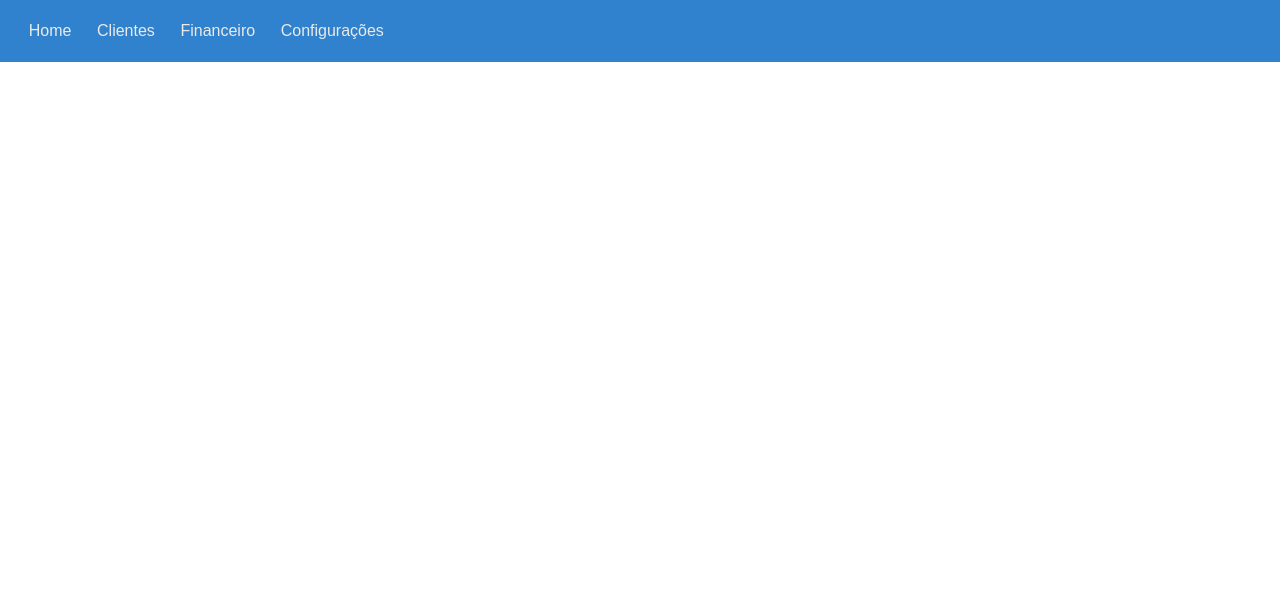
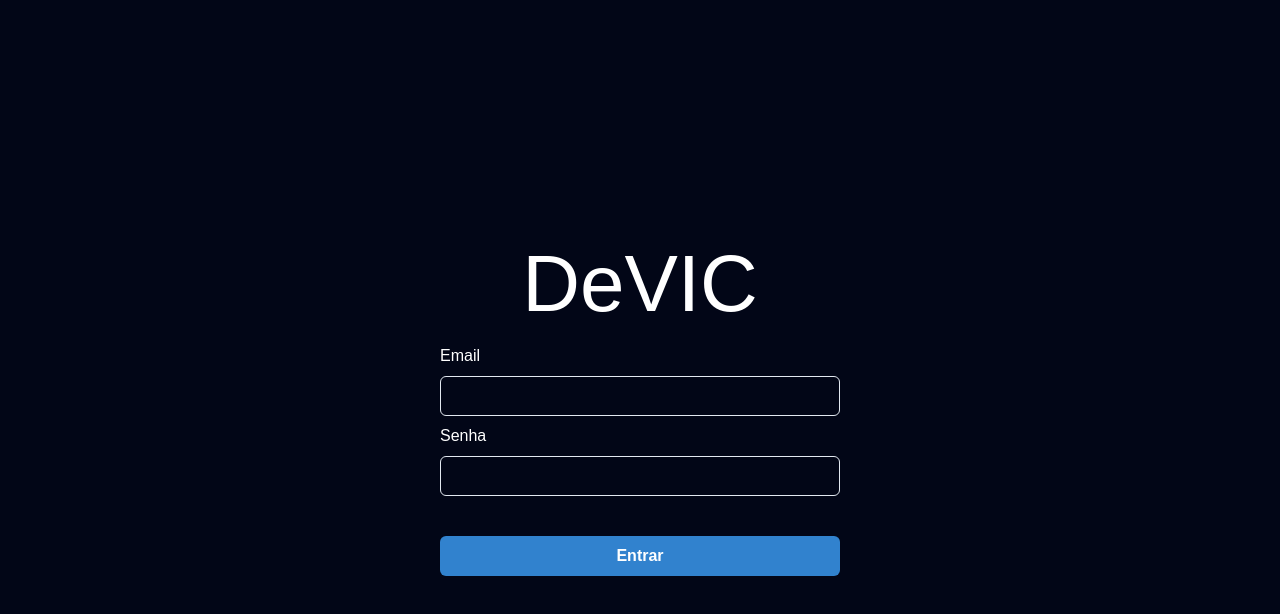
Before and after one commit to DenilsonNunes/Monitor-devic, a React (Vite) app in the folder frontend/: page /login in a window 1280 px wide. Shown: the top 614 px of the page. Built offline with nearby package versions, Linux system fonts and the light colour scheme.

Commit message:
Adiconado PAgina de Login

```diff
--- a/frontend/package.json
+++ b/frontend/package.json
@@ -20,6 +20,7 @@
     "react": "^18.2.0",
     "react-apexcharts": "^1.4.1",
     "react-dom": "^18.2.0",
+    "react-icons": "^5.2.1",
     "react-quill": "^2.0.0",
     "react-router-dom": "^6.22.3"
   },
--- a/frontend/src/App.jsx
+++ b/frontend/src/App.jsx
@@ -1,8 +1,9 @@
 import './App.css'
 
-import { BrowserRouter, Route, Routes } from 'react-router-dom'
+import { BrowserRouter, Navigate, Route, Routes } from 'react-router-dom'
 
 // Pages
+import Login from './pages/Login';
 import Home from './pages/Home';
 import Clientes from './pages/Clientes';
 import Financeiro from './pages/Financeiro/Financeiro';
@@ -22,14 +23,18 @@ function App() {
       <BrowserRouter>
 
         {/* <NavbarTeste/>*/}
-        <Navbar/>
+
 
           <Routes>
+
+            <Route path='/login' element={<Login/>}/>
             <Route path='/home' element={<Home/>}/>
             <Route path='/clientes' element={<Clientes/>}/>
             <Route path='/financeiro' element={<Financeiro/>}/>
             <Route path='/configurações' element={<Configuracoes/>}/>
             <Route path='/financeiro/contas-a-receber' element={<ContasAreceber/>}/>
+            <Route path='*' element={<Navigate to="/home"/>}/>
+
 
           </Routes>
 
--- /dev/null
+++ b/frontend/src/components/FormLogin/FormLogin.jsx
@@ -0,0 +1,61 @@
+import { useState, useEffect } from 'react';
+
+import {
+  FormControl,
+  FormLabel,
+  Input,
+  Button,
+  FormErrorMessage,
+  Box,
+  Text
+}
+  from '@chakra-ui/react'
+
+
+const FormLogin = () => {
+
+
+
+    return (
+      <Box
+        minHeight='100vh'
+        minWidth='100vw'
+        display='flex'
+        flexDirection='column'
+        justifyContent='center'
+        alignItems='center'
+        bg='#020617'
+        color='white'
+      >
+        <Text fontSize={80}>DeVIC</Text>
+        <FormControl  width={400} >
+
+
+        <FormLabel>Email</FormLabel>
+        <Input type='email'  />
+        {/*isErrorEmail && <FormErrorMessage>Email is required.</FormErrorMessage> */}
+
+
+        <FormLabel marginTop={2}>Senha</FormLabel>
+        <Input type='password'/>
+        {/*isErrorSenha && <FormErrorMessage>Informe a Senha</FormErrorMessage> */}
+
+
+
+          <Button
+            marginTop={10}
+            type='submit'
+            width='100%'
+            colorScheme='blue'
+          >
+            Entrar
+          </Button>
+
+
+        </FormControl>
+      </Box>
+
+    )
+  }
+
+export default FormLogin;
--- a/frontend/src/pages/Configuracoes.jsx
+++ b/frontend/src/pages/Configuracoes.jsx
@@ -1,4 +1,5 @@
-import { Tabs, TabList, TabPanels, Tab, TabPanel, Text, Box } from '@chakra-ui/react'
+import { Tabs, TabList, TabPanels, Tab, TabPanel, Text, Box, Icon } from '@chakra-ui/react'
+import { FcBusinessman } from "react-icons/fc";
 import { SettingsIcon } from '@chakra-ui/icons'
 
 import FormConfigServidorSMTPemail from "../../src/components/Configurações/FormConfigEmail/FormConfigServidorSMTPemail";
@@ -21,7 +22,12 @@ const ConfiguracaoEmail = () => {
             <Tabs >
 
                 <TabList borderWidth="1px" borderColor="#cbd5e1" marginTop={5}>
-                    <Tab>Usuários</Tab>
+
+                    <Tab display='flex' alignItems='center'>
+                        <Icon as={FcBusinessman}/>
+                        Usuários
+                    </Tab>
+
                     <Tab>Configurações Monitor</Tab>
                     <Tab>Configurações Envio de E-mails</Tab>
                     <Tab>Envio de E-mails automático</Tab>
--- a/frontend/src/pages/Home.jsx
+++ b/frontend/src/pages/Home.jsx
@@ -1,10 +1,12 @@
 import TesteVizualizar from "../components/Testes/TesteVizualizar";
+import Navbar from "../components/Navbar/Navbar";
 
 
 const Home = () => {
 
   return (
     <div>
+       <Navbar/>
       <h1>Pagina Home</h1>
       {/*
       <TesteDrawer/>
--- /dev/null
+++ b/frontend/src/pages/Login.jsx
@@ -0,0 +1,13 @@
+import FormLogin from "../components/FormLogin/FormLogin"
+
+
+const Login = () => {
+
+  return (
+    <>
+        <FormLogin/>
+    </>
+  )
+}
+
+export default Login
```
Also changed, not shown: 1 other file (tests, documents, lock files or other folders).
